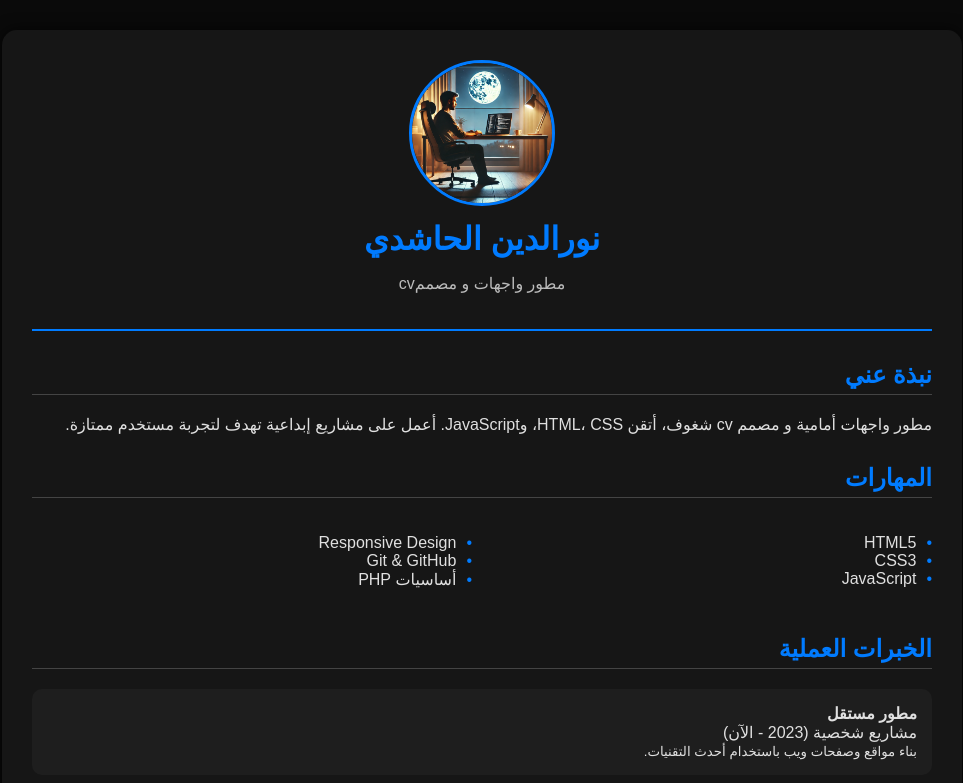
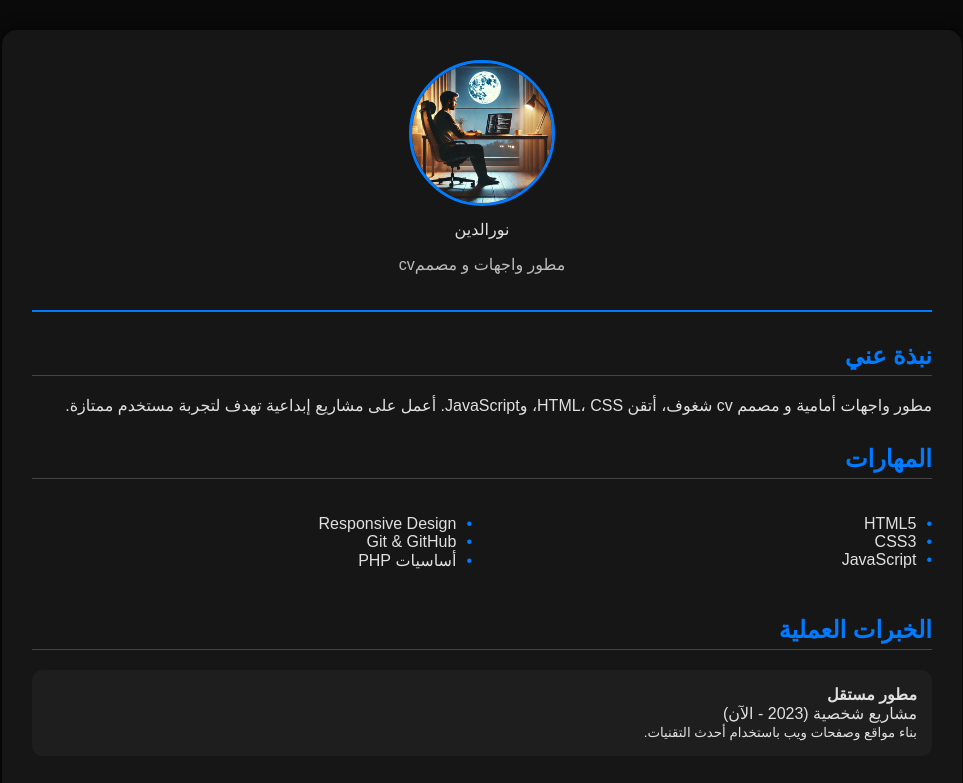
Before and after one commit to Lloyd-Frontera7/nourtab-site, a plain HTML site: page cv.html in a window 1280 px wide. Shown: the top 783 px of the page, without its empty margins (158-1121 px from the left). Drawn offline with Linux system fonts and the light colour scheme.

Commit message:
Update cv.html

```diff
--- a/cv.html
+++ b/cv.html
@@ -75,7 +75,7 @@
   <div class="cv-container">
     <div class="header">
       <img src="1.png" alt="صورة شخصية">
-      <h1>نورالدين الحاشدي</h1>
+      <h1></h1>نورالدين </h1>
       <p>مطور واجهات و مصممcv</p>
     </div>
 
```
